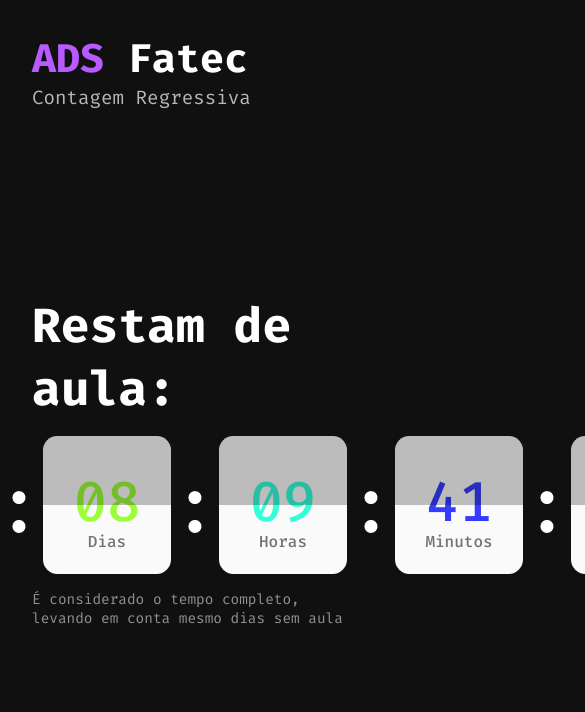
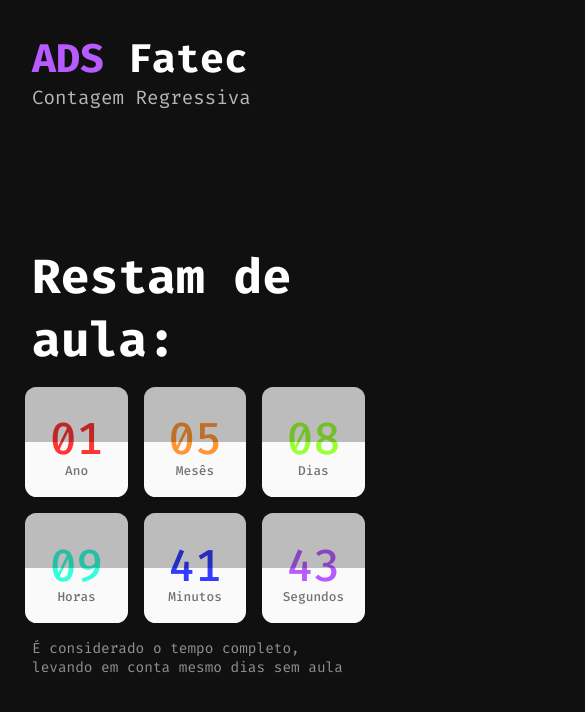
Before and after one commit to SadS4ndWiCh/college-progress, a Next.js app: page / in a window 390 px wide. Shown: the top 712 px of the page, 585 px wide, since content can reach past the window. Built offline with nearby package versions, Linux system fonts and the light colour scheme.

Commit message:
feat: responsive

```diff
--- a/src/styles/components/Countdown.module.scss
+++ b/src/styles/components/Countdown.module.scss
@@ -1,4 +1,5 @@
 @import '../variables';
+@import '../mixins';
 
 .countdownContainer {
   display: flex;
@@ -51,8 +52,8 @@
     &:nth-child(5) { span { color: $green; } }
     &:nth-child(7) { span { color: $cyan; } }
     &:nth-child(9) { span { color: $purple; } }
+    &:nth-child(11) { span { color: $pink; } }
   }
-
 
   > span {
     font-size: 5em;
@@ -60,3 +61,67 @@
     color: #fff;
   }
 }
+
+.countdownContainer {
+  @include laptop {
+    display: grid;
+    grid-template-columns: repeat(1fr, 5);
+    grid-template-rows: auto;
+    grid-template-areas:
+      'years . months . days'
+      'hours . minutes . seconds';
+
+    row-gap: 1em;
+
+    span:nth-child(6) {
+      display: none;
+    }
+
+    > div {
+      font-size: 1em;
+
+      &:nth-child(1) { grid-area: years; }
+      &:nth-child(3) { grid-area: months; }
+      &:nth-child(5) { grid-area: days; }
+      &:nth-child(7) { grid-area: hours; }
+      &:nth-child(9) { grid-area: minutes; }
+      &:nth-child(11) { grid-area: seconds; }
+    }
+  }
+
+  @include tablet {
+    grid-template-columns: 1fr 1fr 1fr;
+    grid-template-areas:
+      'years months days'
+      'hours minutes seconds';
+
+    gap: 1em;
+
+    > div {
+      font-size: 1em;
+
+    }
+
+    > span {
+      display: none;
+    }
+  }
+
+  @include mobile-large {
+    > div {
+      font-size: .8em;
+    }
+  }
+
+  @include mobile-medium {
+    > div {
+      font-size: .7em;
+    }
+  }
+
+  @include mobile-small {
+    > div {
+      font-size: .6em;
+    }
+  }
+}
```
